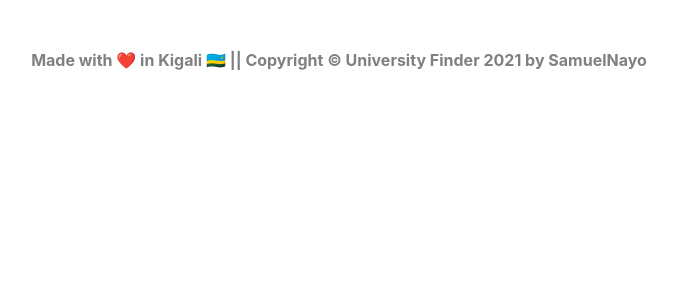
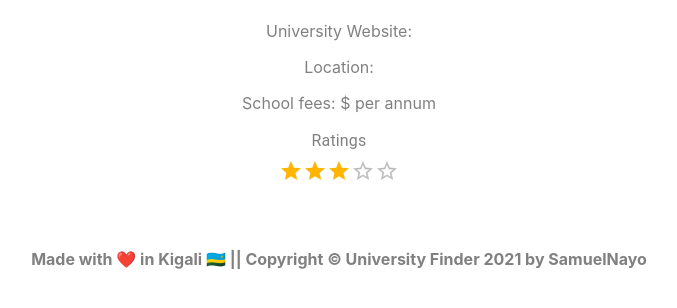
Before and after one commit to space-system-rw/space-systems-dashboard, a React (Create React App) app: page /university/1 in a window 1280 px wide. Shown: the top 308 px of the page, without its empty margins (301-978 px from the left). Built offline with nearby package versions, Linux system fonts and the light colour scheme; no server answers.

Commit message:
Tidy up university details

```diff
--- a/package.json
+++ b/package.json
@@ -5,6 +5,7 @@
   "dependencies": {
     "@material-ui/core": "^4.12.3",
     "@material-ui/icons": "^4.11.2",
+    "@material-ui/lab": "^4.0.0-alpha.60",
     "@testing-library/jest-dom": "^5.11.4",
     "@testing-library/react": "^11.1.0",
     "@testing-library/user-event": "^12.1.10",
--- a/src/components/UniversityAdd/index.js
+++ b/src/components/UniversityAdd/index.js
@@ -3,8 +3,6 @@
 import {
     Button, FormControl, InputLabel, OutlinedInput
 } from '@material-ui/core';
-import { createMuiTheme, ThemeProvider } from '@material-ui/core/styles';
-import { grey } from '@material-ui/core/colors';
 
 import toaster from '../../helpers/toast';
 import { toast, ToastContainer, Zoom } from 'react-toastify';
@@ -12,14 +10,6 @@
 
 import './UniversityAdd.css';
 import { UniversityContext } from '../../context/UniversityContext';
-
-const theme = createMuiTheme({
-    palette: {
-        primary: {
-            main: grey[600],
-        }
-    },
-});
 
 const UniversityAdd = () => {
 
@@ -91,9 +81,6 @@
             position={toast.POSITION.TOP_RIGHT}
         />
             <div className="formWrapper">
-                <ThemeProvider
-                    theme={theme}
-                >
                 <FormControl className="form" fullWidth variant="outlined" style={{ width: '400px', margin: '0 5px' }} >
                     <InputLabel
                         className="name"
@@ -144,7 +131,6 @@
                 >
                     Add University
                 </Button>
-                </ThemeProvider>
             </div>
         </>
     )
--- a/src/components/UniversityDetails/index.js
+++ b/src/components/UniversityDetails/index.js
@@ -1,5 +1,9 @@
 import React, { useContext, useEffect } from 'react';
 import { useParams } from 'react-router-dom';
+import Box from '@material-ui/core/Box';
+import Typography from '@material-ui/core/Typography';
+import StarBorderIcon from '@material-ui/icons/StarBorder';
+import Rating from '@material-ui/lab/Rating';
 import { UniversityContext } from '../../context/UniversityContext';
 import Footer from '../../common/Footer';
 import api from '../../api';
@@ -33,8 +37,23 @@
     return (
         <>
             <div className='header-wrapper'>
-            <h1 className='header font-weight-light display-1 text-center'>{selectedUniversity && selectedUniversity.name}</h1>
-        </div>
+                <h1 className='header font-weight-light display-1 text-center'>{selectedUniversity && selectedUniversity.name}</h1>
+                <p className=''>University Website: {selectedUniversity && selectedUniversity.website}</p>
+                <p className=''>Location: {selectedUniversity && selectedUniversity.location}</p>
+                <p className=''>School fees: $ {selectedUniversity && selectedUniversity.fees} per annum</p>
+
+                <div>
+                    <Box component="fieldset" mb={3} borderColor="transparent">
+                        <Typography component="legend">Ratings</Typography>
+                        <Rating
+                        name="customized-empty"
+                        defaultValue={3}
+                        precision={0.5}
+                        emptyIcon={<StarBorderIcon fontSize="inherit" />}
+                        />
+                    </Box>
+                </div>
+            </div>
             <Footer />
         </>
     )
--- a/src/components/UniversityList/index.js
+++ b/src/components/UniversityList/index.js
@@ -79,7 +79,7 @@
         e.stopPropagation();
         try {
             await api.delete(`/${id}`, {
-                method: 'post',
+                method: 'delete',
                 headers: {
                     'Content-Type': 'Application/json'
                 }
@@ -103,26 +103,33 @@
                             <StyledTableCell align="right">Website</StyledTableCell>
                             <StyledTableCell align="right">Location</StyledTableCell>
                             <StyledTableCell align="right">Fees</StyledTableCell>
+                            <StyledTableCell align="right">Ratings</StyledTableCell>
                             <StyledTableCell align="right">Edit</StyledTableCell>
                             <StyledTableCell align="right">Delete</StyledTableCell>
                         </TableRow>
                     </TableHead>
                     <TableBody>
-                        { universities && universities.map((university) => (
+                        {universities[0] === undefined ?
+                            <StyledTableRow style={{ marginLeft: 15 }}>
+                                <StyledTableCell>
+                                    No data!
+                                </StyledTableCell>
+                            </StyledTableRow>
+                            :
+                            universities.map((university) => (
                             <StyledTableRow
                                 key={university.id}
                                 onClick= {() => handleUniversitySelect(university.id)}
                             >
-                                <StyledTableCell component="th" scope="row">
-                                    {university.name}
-                                </StyledTableCell>
+                                <StyledTableCell component="th" scope="row">{university.name}</StyledTableCell>
                                 <StyledTableCell align="right">{university.website}</StyledTableCell>
                                 <StyledTableCell align="right">{university.location}</StyledTableCell>
                                 <StyledTableCell align="right">{university.fees}</StyledTableCell>
+                                <StyledTableCell align="right">4</StyledTableCell>
                                 <StyledTableCell align="right">
                                     <Button
                                         variant="contained"
-                                        style={{ background: 'orange', color: 'white' }}
+                                        style={{ background: 'orange', color: 'white', fontSize: 12 }}
                                         className={classes.action}
                                         onClick={(e) => handleUpdate(e, university.id)}
                                     >
@@ -132,7 +139,7 @@
                                 <StyledTableCell align="right">
                                 <Button
                                     variant="contained"
-                                    style={{ background: 'red', color: 'white' }}
+                                    style={{ background: 'red', color: 'white', fontSize: 12 }}
                                     className={classes.action}
                                     onClick={(e) => handleDelete(e, university.id)}
                                 >
```
Also changed, not shown: 1 other file (tests, documents, lock files or other folders). Lines whose indentation alone changed are shown as unchanged.
